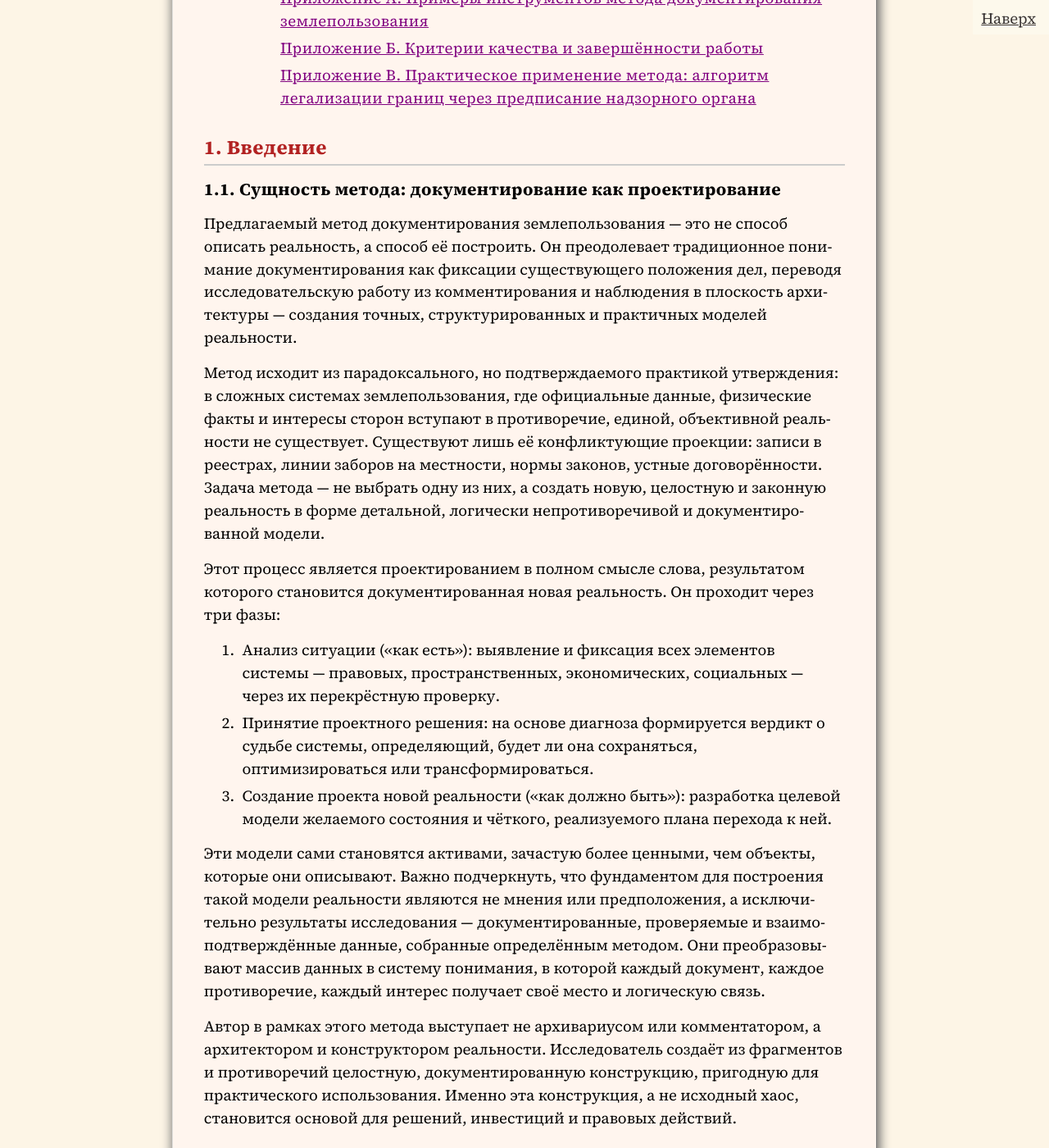
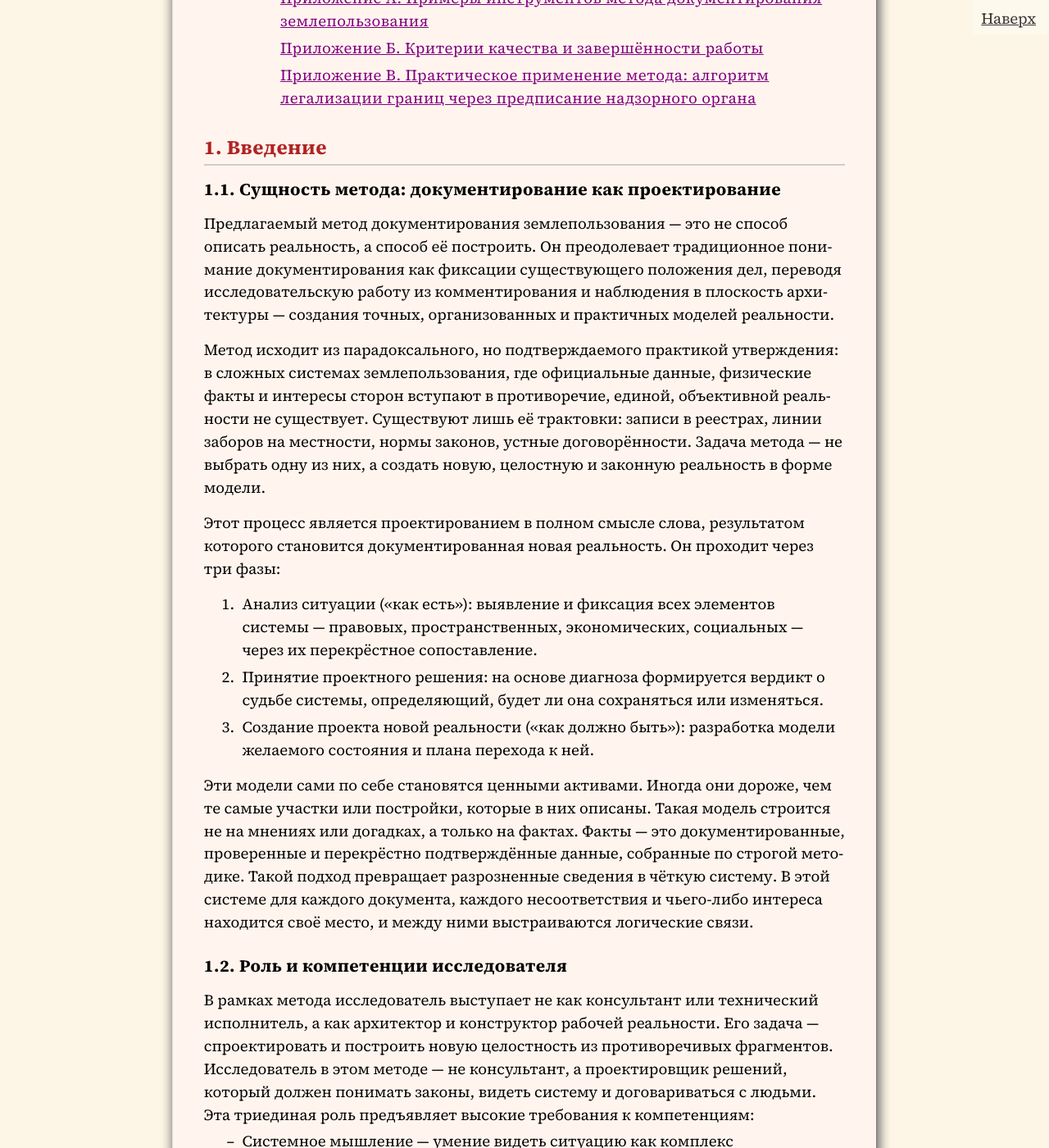
Before and after one commit to SergSi/land-use-art, a Jekyll site: the page built from _posts/2026-01-05-method.md, in a window 1280 px wide and 1400 px high, scrolled down 1471 px. Shown: the whole window at 82% size. Built offline with Jekyll 4.4.1, drawn with Linux system fonts in a browser that asks for light colours; some web fonts are replaced; some of the changed text lies outside the part shown.

Commit message:
Update 2026-01-05-method.md

```diff
--- a/_posts/2026-01-05-method.md
+++ b/_posts/2026-01-05-method.md
@@ -11,19 +11,17 @@ summary: "Метод опирается на неизменное аналити
 
 ### 1.1. Сущность метода: документирование как проектирование
 
-Предлагаемый метод документирования землепользования — это не способ описать реальность, а способ её построить. Он преодолевает традиционное понимание документирования как фиксации существующего положения дел, переводя исследовательскую работу из комментирования и наблюдения в плоскость архитектуры — создания точных, структурированных и практичных моделей реальности.
+Предлагаемый метод документирования землепользования — это не способ описать реальность, а способ её построить. Он преодолевает традиционное понимание документирования как фиксации существующего положения дел, переводя исследовательскую работу из комментирования и наблюдения в плоскость архитектуры — создания точных, организованных и практичных моделей реальности.
 
-Метод исходит из парадоксального, но подтверждаемого практикой утверждения: в сложных системах землепользования, где официальные данные, физические факты и интересы сторон вступают в противоречие, единой, объективной реальности не существует. Существуют лишь её конфликтующие проекции: записи в реестрах, линии заборов на местности, нормы законов, устные договорённости. Задача метода — не выбрать одну из них, а создать новую, целостную и законную реальность в форме детальной, логически непротиворечивой и документированной модели.
+Метод исходит из парадоксального, но подтверждаемого практикой утверждения: в сложных системах землепользования, где официальные данные, физические факты и интересы сторон вступают в противоречие, единой, объективной реальности не существует. Существуют лишь её трактовки: записи в реестрах, линии заборов на местности, нормы законов, устные договорённости. Задача метода — не выбрать одну из них, а создать новую, целостную и законную реальность в форме модели.
 
 Этот процесс является проектированием в полном смысле слова, результатом которого становится документированная новая реальность. Он проходит через три фазы:
 
-1. Анализ ситуации («как есть»): выявление и фиксация всех элементов системы — правовых, пространственных, экономических, социальных — через их перекрёстную проверку.
-2. Принятие проектного решения: на основе диагноза формируется вердикт о судьбе системы, определяющий, будет ли она сохраняться, оптимизироваться или трансформироваться.
-3. Создание проекта новой реальности («как должно быть»): разработка целевой модели желаемого состояния и чёткого, реализуемого плана перехода к ней.
+1. Анализ ситуации («как есть»): выявление и фиксация всех элементов системы — правовых, пространственных, экономических, социальных — через их перекрёстное сопоставление.
+2. Принятие проектного решения: на основе диагноза формируется вердикт о судьбе системы, определяющий, будет ли она сохраняться или изменяться.
+3. Создание проекта новой реальности («как должно быть»): разработка модели желаемого состояния и плана перехода к ней.
 
-Эти модели сами становятся активами, зачастую более ценными, чем объекты, которые они описывают. Важно подчеркнуть, что фундаментом для построения такой модели реальности являются не мнения или предположения, а исключительно результаты исследования — документированные, проверяемые и взаимоподтверждённые данные, собранные определённым методом. Они преобразовывают массив данных в систему понимания, в которой каждый документ, каждое противоречие, каждый интерес получает своё место и логическую связь.
-
-Автор в рамках этого метода выступает не архивариусом или комментатором, а архитектором и конструктором реальности. Исследователь создаёт из фрагментов и противоречий целостную, документированную конструкцию, пригодную для практического использования. Именно эта конструкция, а не исходный хаос, становится основой для решений, инвестиций и правовых действий.
+Эти модели сами по себе становятся ценными активами. Иногда они дороже, чем те самые участки или постройки, которые в них описаны. Такая модель строится не на мнениях или догадках, а только на фактах. Факты — это документированные, проверенные и перекрёстно подтверждённые данные, собранные по строгой методике. Такой подход превращает разрозненные сведения в чёткую систему. В этой системе для каждого документа, каждого несоответствия и чьего-либо интереса находится своё место, и между ними выстраиваются логические связи.
 
 ### 1.2. Роль и компетенции исследователя
 
@@ -31,33 +29,33 @@ summary: "Метод опирается на неизменное аналити
 
 *   Системное мышление — умение видеть ситуацию как комплекс взаимосвязанных элементов, а не набор разрозненных фактов, и проектировать устойчивые решения.
 *   Знание права и градостроительства как «языков» проектирования — практическое понимание не только норм, но и правоприменительной практики, процедур и логики принятия решений.
-*   Навыки работы с интересами сторон — способность выявлять скрытые мотивы, вести нейтральный диалог и переводить конфликты в плоскость конкретных проектных параметров.
+*   Навыки работы с интересами сторон — способность выявлять скрытые мотивы, вести нейтральный диалог и переводить конфликты в плоскость проектных параметров.
 *   Мастерство аналитического письма и организации информации — умение создавать ясные, структурированные и готовые к использованию документированные модели.
 
-Это сочетание позволяет исследователю стать конструктором понимания, который преобразует хаос противоречий в практический инструмент для действий.
+Это сочетание позволяет исследователю стать конструктором понимания, который преобразует противоречия в практический инструмент для действий.
 
 ### 1.3. Ключевой тезис и рабочие условия метода
 
-Суть заключается в следующем: спроектированная и документированная реальность — это такая же реальность, а зачастую единственная подлинно рабочая реальность. Она становится более «реальной», чем текущий хаос противоречий, если удовлетворяет четырём условиям:
+Спроектированная и документированная реальность — это такая же реальность, а зачастую единственная подлинно рабочая реальность. Она становится более «реальной», чем текущие противоречия, если удовлетворяет четырём условиям:
 
 1. Опирается на проверенные данные из различных источников.
 2. Учитывает требования законодательства и сложившуюся правоприменительную практику.
 3. Исходит из имеющихся условий, ресурсов и компетенций.
 4. Оценивает и использует решимость ключевых участников к мобилизации ресурсов для достижения целей.
 
-При выполнении вышеперечисленных условий документированная реальность перестаёт быть абстракцией. Она обретает силу факта, который можно предъявить суду, положить в основу инвестиционного решения, использовать как руководство для чиновника. Главная задача метода — выявить искажения и несоответствия между документированной и физической реальностью, а затем установить их глубинные причинно-следственные связи. Он не ограничивается констатацией того, что граница участка в ЕГРН не совпадает с забором. Он отвечает на вопрос, *почему* это произошло: была ли это ошибка при вводе данных, сознательное нарушение, пробел в регламенте или системный сбой.
+При выполнении вышеперечисленных условий документированная реальность перестаёт быть абстракцией. Она обретает силу факта, который можно предъявить суду, положить в основу инвестиционного решения, использовать как руководство для чиновника. Главная задача метода — выявить искажения и несоответствия между документированной и физической реальностью, а затем установить их причины. Он не ограничивается констатацией того, что граница участка в ЕГРН не совпадает с забором. Он отвечает на вопрос, *почему* это произошло: была ли это ошибка при выполнении кадастровых работ, сознательное нарушение или пробел в  законодательстве.
 
-Таким образом, метод превращает хаотичные «симптомы» проблем — судебные споры, противоречия в документах, конфликты интересов — в документированную модель реальности. Эта модель служит ясным, доказательным и полезным инструментом для всех заинтересованных сторон: от собственника и инвестора до суда и регулятора. Она создаёт документированную реальность, пригодную для действия.
+Таким образом, метод превращает «симптомы» проблем — судебные споры, противоречия в документах, конфликты интересов — в документированную модель реальности. Эта модель служит ясным, доказательным и полезным инструментом для заинтересованных сторон: от собственника и инвестора до суда и регулятора. Она создаёт документированную реальность, пригодную для действия.
 
 {% include mermaid.html content='
 flowchart TD
-    A[<b>ВХОД:</b><br>Запрос на исследование<br>или проблема] --> B[<b>1. ПРЕДПРОЕКТНАЯ СТАДИЯ</b><br>Формулировка вопроса<br>и протокола задачи]
+    A[<b>ВХОД:</b><br>Запрос на исследование<br>или проблема] --> B[<b>ПРЕДПРОЕКТНАЯ СТАДИЯ</b><br>Формулировка вопроса<br>и протокола задачи]
 
-B --> C[<b>2. ДИАГНОСТИКА И ВЕРДИКТ</b><br>Создание модели «как есть» ]
+B --> C[<b>1. ДИАГНОСТИКА И ВЕРДИКТ</b><br>Создание модели «как есть» ]
 
-C --> D[<b>3. ПРОЕКТИРОВАНИЕ ЦЕЛЕВОГО СОСТОЯНИЯ</b><br>на основе вердикта]
+C --> D[<b>2. ПРОЕКТИРОВАНИЕ ЦЕЛЕВОГО СОСТОЯНИЯ</b><br>на основе вердикта]
 
-D --> E[<b>4. ИТОГОВЫЙ ПРОДУКТ</b><br>Документированная реальность<br>как актив для решений]
+D --> E[<b>3. ИТОГОВЫЙ ПРОДУКТ</b><br>Документированная реальность<br>как актив для решений]
 
 style A fill:#e1f5fe
 style B fill:#fff3e0
```
Also changed, not shown: other parts of _posts/2026-01-05-method.md (+5 -5 lines).
